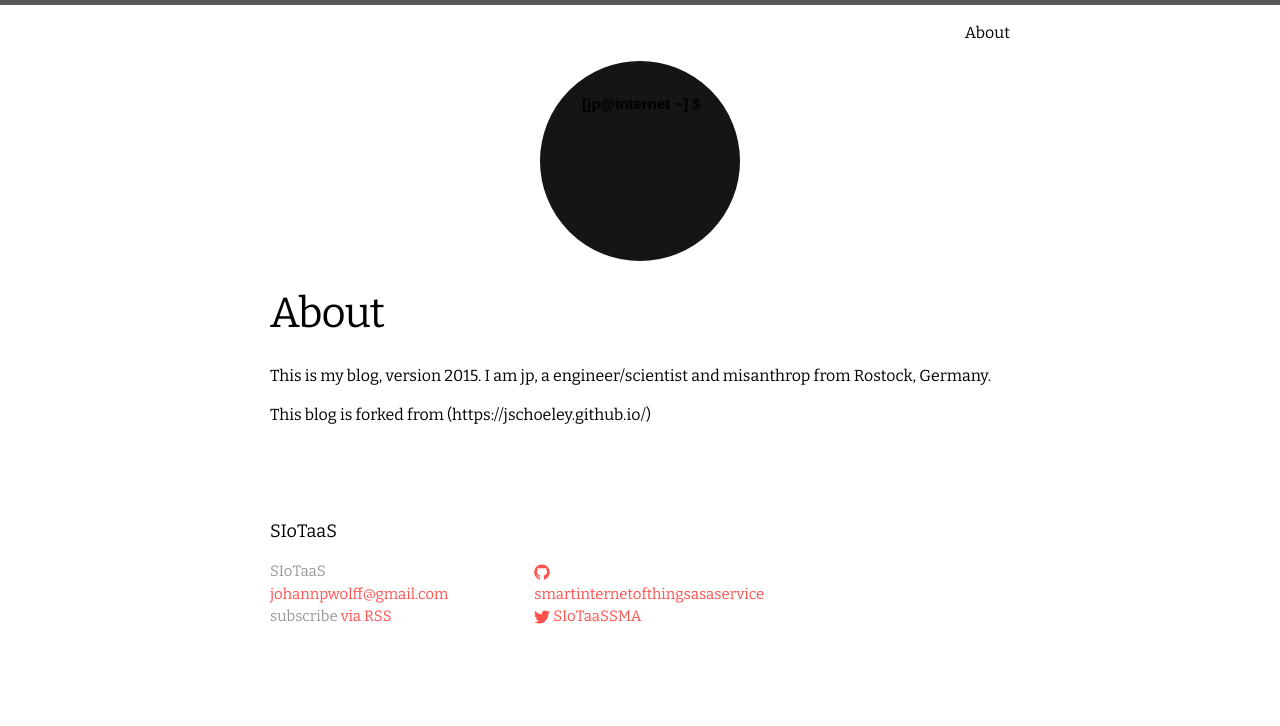
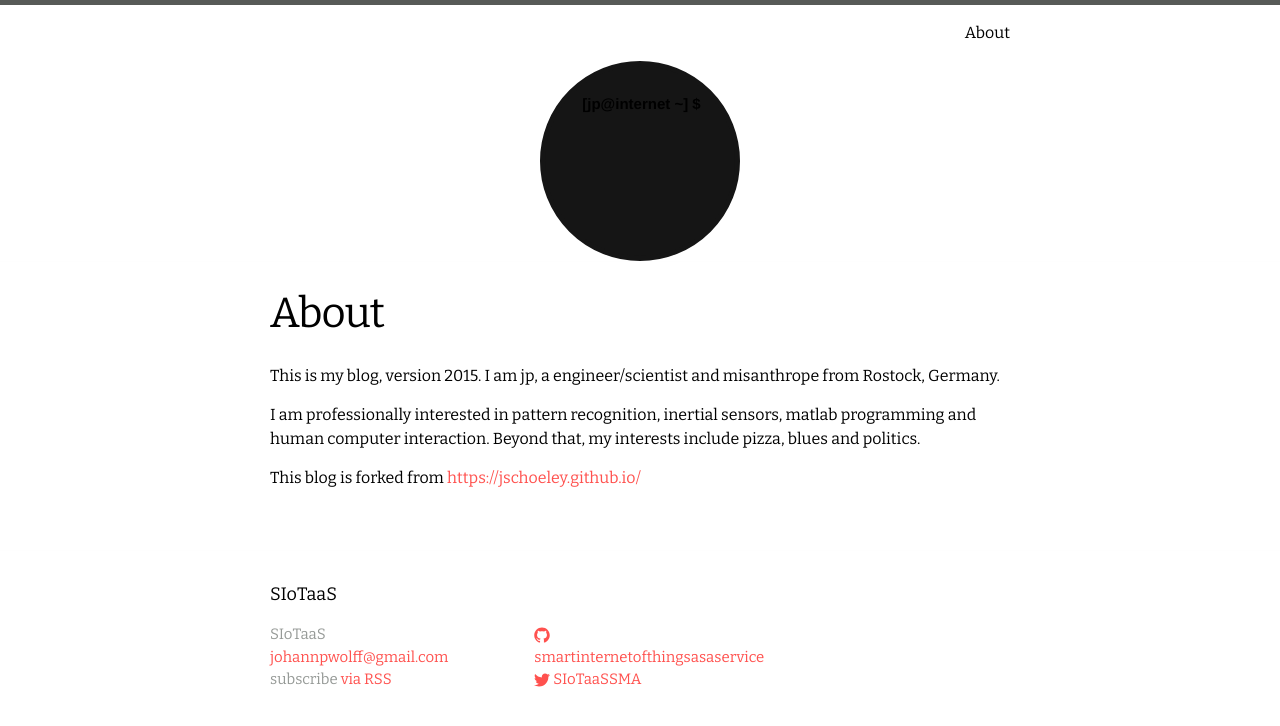
Before and after one commit to smartinternetofthingsasaservice/smartinternetofthingsasaservice.github.io, a Jekyll site: the page built from about.md, in a window 1280 px wide. Shown: the top 726 px of the page. Built offline with Jekyll 4.4.1, drawn with Linux system fonts in a browser that asks for light colours; Markdown is read by kramdown in place of the engine named in the settings.

Commit message:
Update about.md

```diff
--- a/about.md
+++ b/about.md
@@ -3,6 +3,8 @@ layout: page
 title: About
 permalink: /about/
 ---
-This is my blog, version 2015. I am jp, a engineer/scientist and misanthrop from Rostock, Germany.
+This is my blog, version 2015. I am jp, a engineer/scientist and misanthrope from Rostock, Germany.
 
-This blog is forked from (https://jschoeley.github.io/)
+I am professionally interested in pattern recognition, inertial sensors, matlab programming and human computer interaction. Beyond that, my interests include pizza, blues and politics.
+
+This blog is forked from [https://jschoeley.github.io/](https://jschoeley.github.io/)
```
